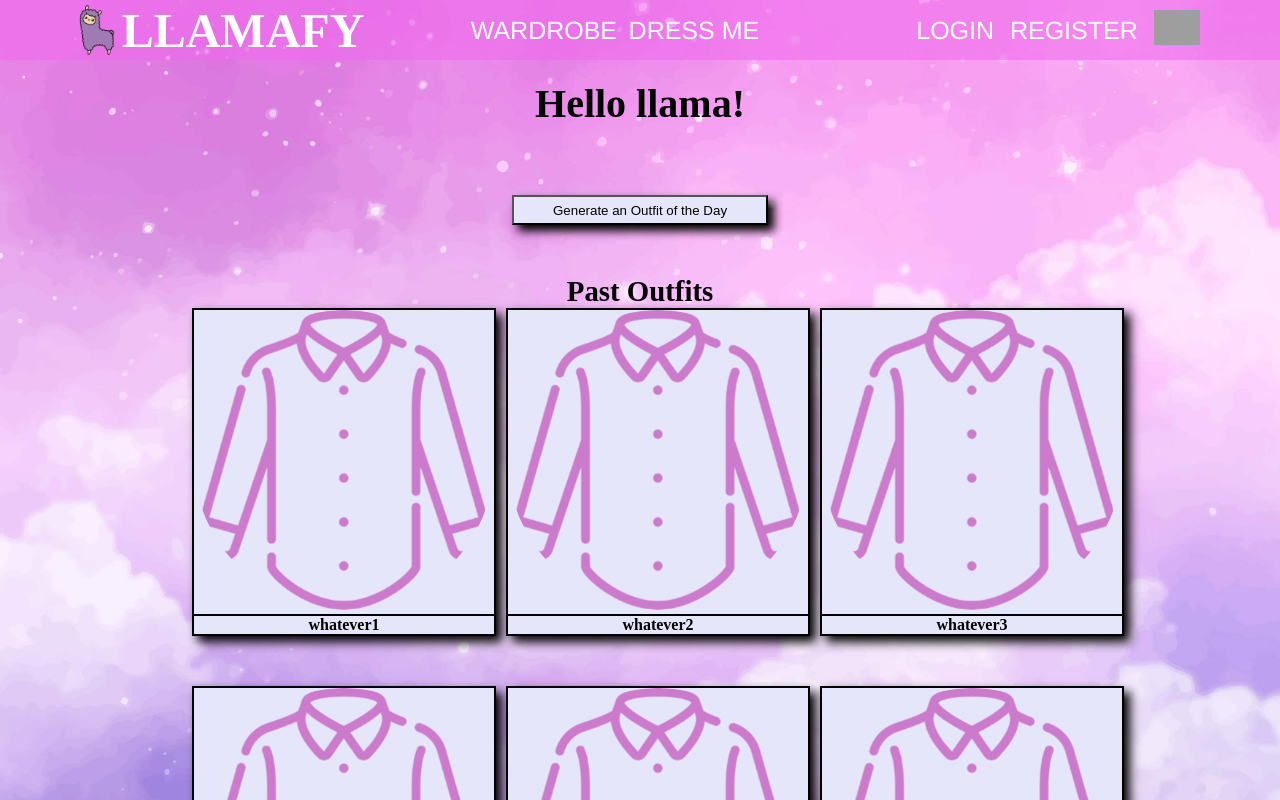
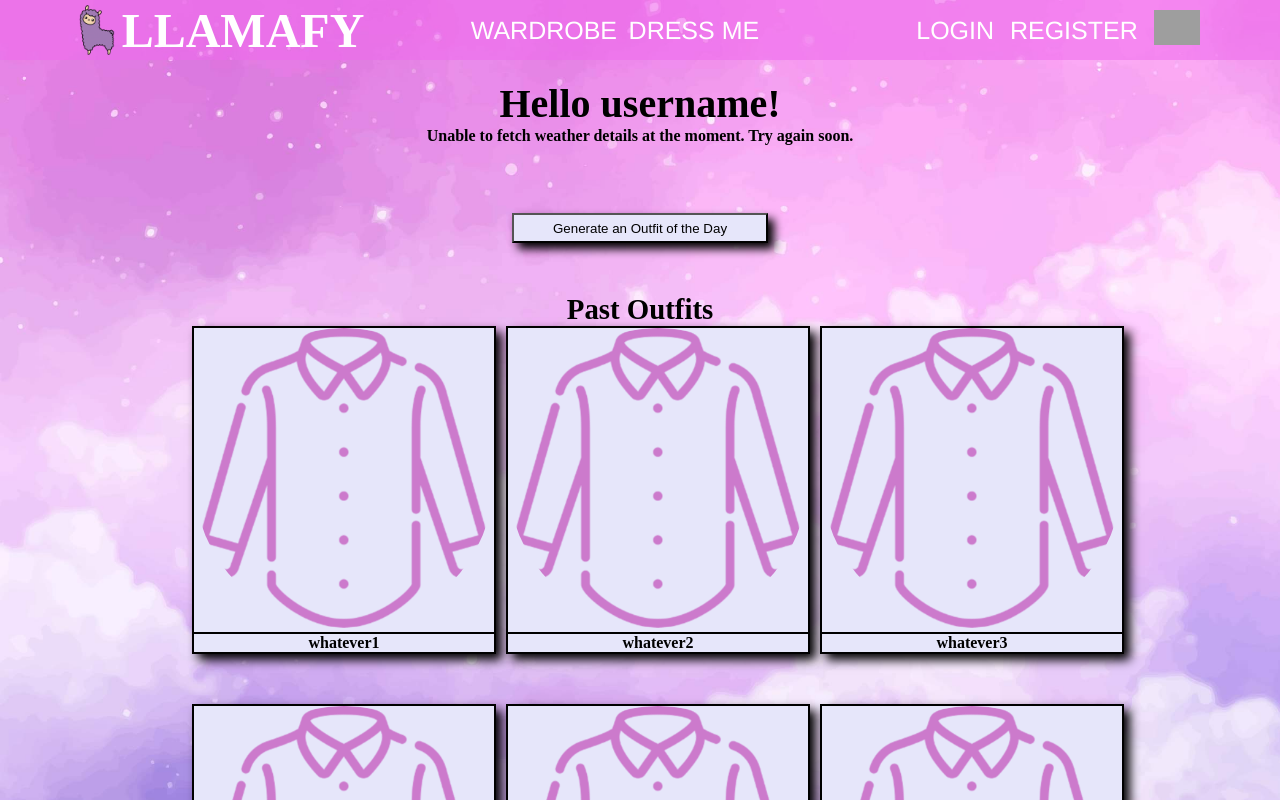
Before and after one commit to CaitiGre/Llamafy-Group-Project, a React (Create React App) app: page /home in a window 1280 px wide. Shown: the top 800 px of the page. Built offline with nearby package versions, Linux system fonts and the light colour scheme; no server answers; grey boxes are pictures that could not be loaded.

Commit message:
added weather icon to homepage from weatherAPI url

```diff
--- a/src/components/HomePage/HomePage.jsx
+++ b/src/components/HomePage/HomePage.jsx
@@ -10,7 +10,7 @@ const HomePage = () => {
     // weather api key - to put in to .env later
     const weatherKey = "e9c2f39101b44170a9753323231504";
     // need an axios DB call for user's city. setting to auckland for now
-    const [city, setCity] = useState("Malta");
+    const [city, setCity] = useState("Paris");
 
     const call = `https://api.weatherapi.com/v1/current.json?key=${weatherKey}&q=${city}&aqi=no` //AQI = air quality data
 
@@ -21,15 +21,19 @@ const HomePage = () => {
         tempC : '',
         humidity : '',
         windKph : '',
+        iconUrl : '',
     });
 
     useEffect(() => {axios.get(call)
-    .then(res => setWeatherValues({...weatherValues,
+    .then(res => {
+        console.log(res.data);
+        setWeatherValues({...weatherValues,
         currTime : res.data.location.localtime,
         condition : res.data.current.condition.text,
         tempC : `${res.data.current.temp_c} C`,
         humidity : `${res.data.current.humidity}%`,
-        windKph : `${res.data.current.wind_kph} km/h`}),)
+        windKph : `${res.data.current.wind_kph} km/h`,
+        iconUrl : res.data.current.condition.icon});})
     .catch(err => {console.log(err);
                     setWeatherValues(undefined)});
     }, []);
@@ -47,17 +51,20 @@ const HomePage = () => {
 
     const [pastOutfits, setPastOutfits] = useState(tempArr);
 
-
     return <div className={styles.homePage}>
 
 
         {weatherValues
         ?
-            <div className={styles.title}> Hey username. {weatherValues.condition} in {weatherValues.location}.
+            <div className={styles.title}>
+            <img src={weatherValues.iconUrl} alt="Weather symbol" /> <br />
+            Hey username. {weatherValues.condition} in {weatherValues.location}.
             <p>{weatherValues.tempC} right now with {weatherValues.humidity} humidity. Windiness rated at {weatherValues.windKph}. <small>Powered by <a href="https://www.weatherapi.com/" title="Weather API">WeatherAPI.com</a></small></p>
             </div>
         :
-            <div className={styles.title}> Hello llama! </div>
+            <div className={styles.title}> Hello username!
+            <p>Unable to fetch weather details at the moment. Try again soon.</p>
+            </div>
         }
 
 
```
